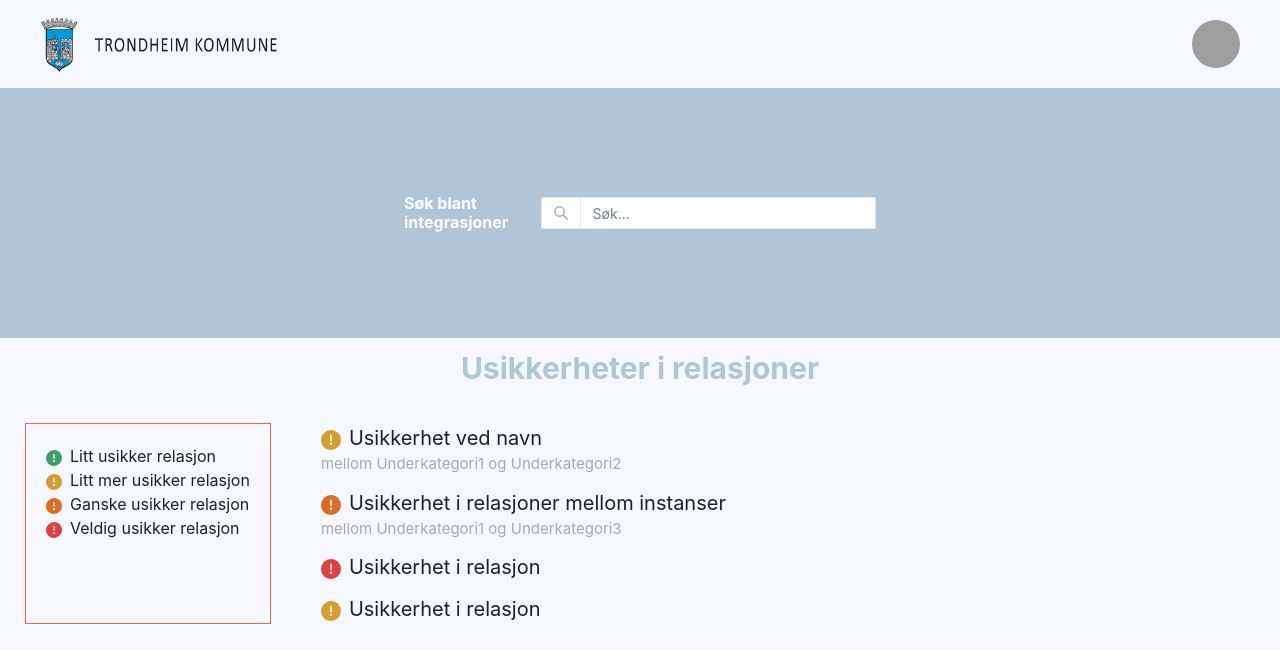
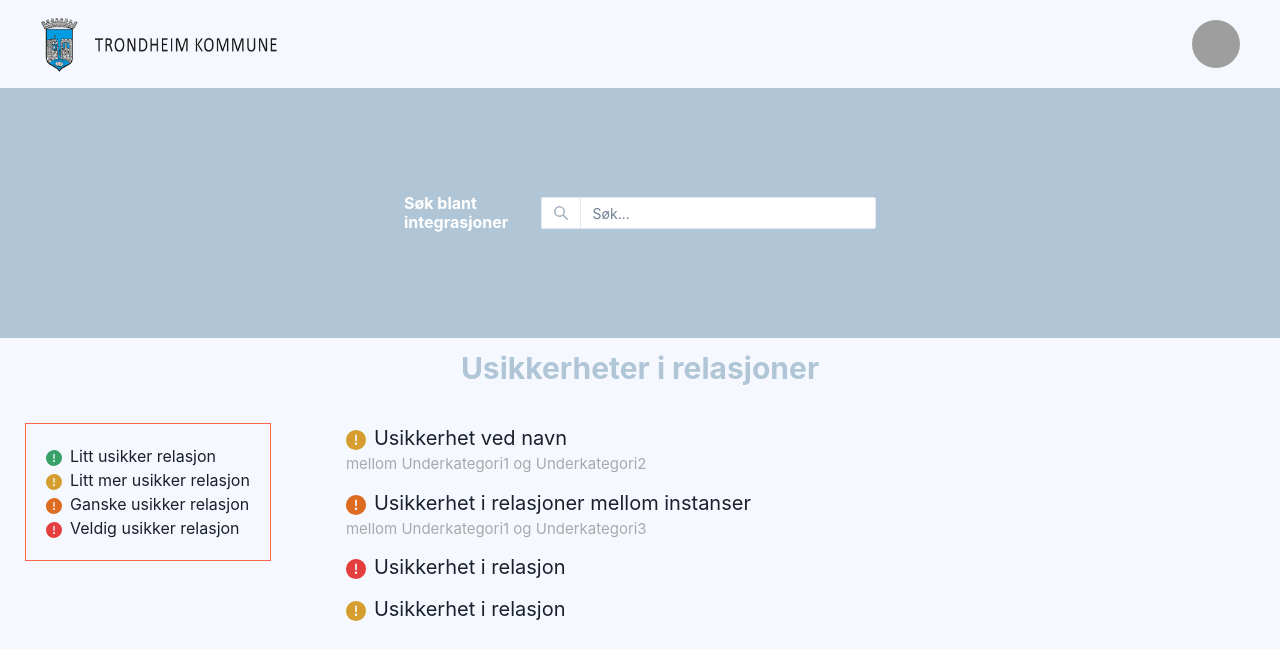
Before and after one commit to Ivareh/TRDK2_graph-ROS, a React (Create React App) app in the folder frontend/: page /list in a window 1280 px wide. Shown: the top 662 px of the page. Built offline with nearby package versions, Linux system fonts and the light colour scheme; grey boxes are pictures that could not be loaded.

Commit message:
Switched to Flex in View

```diff
--- a/frontend/src/components/InsecurityList.tsx
+++ b/frontend/src/components/InsecurityList.tsx
@@ -31,7 +31,8 @@ import { fontStyle } from "@mui/system";
    */
 
 /**
- * A list of all insecurities within the system. Ranged by assumed severity (0.1 = low, 0.7 = high).
+ * A list item of an insecurity within the system. Ranged by assumed severity (0.1 = low, 0.7 = high).
+ * Used to create items for the list in InsecurityView.tsx
  */
 
 interface InsecurityProps {
@@ -62,6 +63,7 @@ const InsecurityList: React.FC<InsecurityProps> = ({
   return (
     <>
       <ListItem fontSize="20px">
+        {/* should be able to press someging for more info about the insecurity, create setstate for this */}
         <ListIcon as={WarningIcon} color={severityColor} />
         {insecurityLabel}
         <Text color={"darkgrey"} fontSize="15px">
@@ -69,6 +71,7 @@ const InsecurityList: React.FC<InsecurityProps> = ({
             ? " mellom " + instance1 + " og " + instance2
             : ""}
         </Text>
+        {/* If there are instances, these should somehow link to instance page */}
       </ListItem>
     </>
   );
--- a/frontend/src/components/InsecurityView.tsx
+++ b/frontend/src/components/InsecurityView.tsx
@@ -15,6 +15,8 @@ import {
   ListItem,
   ListIcon,
   Text,
+  WrapItem,
+  Wrap,
 } from "@chakra-ui/react";
 import { WarningIcon } from "@chakra-ui/icons";
 import { useContext, useState } from "react";
@@ -53,7 +55,8 @@ const InsecurityView = () => {
 
   return (
     <>
-      <Flex>
+      <Wrap spacing={"25px"}>
+        <WrapItem>
           <Box margin={25} borderWidth="1px" borderColor={"tomato"}>
             <List margin={5}>
               <ListItem>
@@ -74,9 +77,16 @@ const InsecurityView = () => {
               </ListItem>
             </List>
           </Box>
-
+        </WrapItem>
+        <WrapItem>
           <Center>
-          <List spacing={3} marginY={25} marginX={25} /* marginTop={-125} */>
+            <List
+              spacing={3}
+              marginY={25}
+              marginX={25}
+              /* marginRight={25}
+              marginLeft={"20%"}  */
+            >
               {insecureRelations.map((i: InsecureRelation) => (
                 <InsecurityList
                   instance1={i.instance1}
@@ -87,7 +97,8 @@ const InsecurityView = () => {
               ))}
             </List>
           </Center>
-      </Flex>
+        </WrapItem>
+      </Wrap>
     </>
   );
 };
```
Lines whose indentation alone changed are shown as unchanged.
